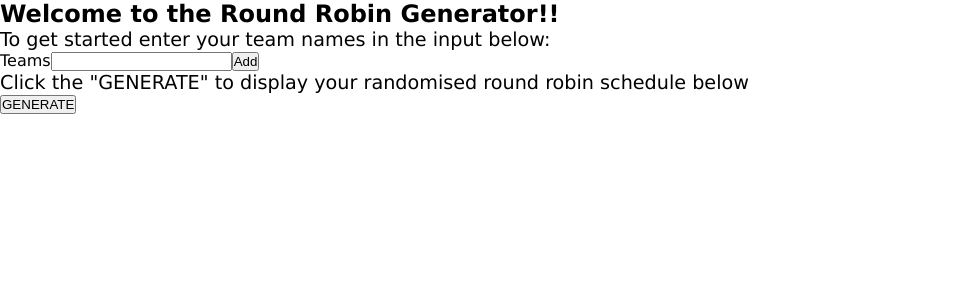
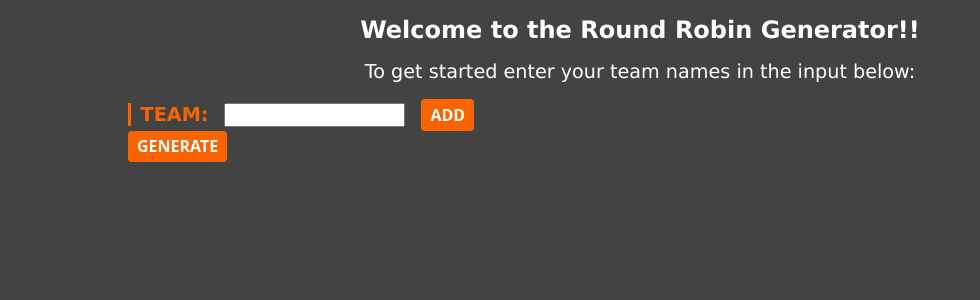
Before and after one commit to seanscott95/Tournament-Generator, a React (Vite) app: page / in a window 1280 px wide. Shown: the top 300 px of the page, without its empty margins (0-980 px from the left). Built offline with nearby package versions, Linux system fonts and the light colour scheme.

Commit message:
created styles for buttons, styled the background of the app and the generator component, still need to style the list of names that are created

```diff
--- a/src/components/Generator.jsx
+++ b/src/components/Generator.jsx
@@ -11,21 +11,21 @@ const Generator = () => {
     } = useGenerator();
 
     return (
-        <>
-            <section>
+        <div className='generatorContainer'>
+            <section className='heading'>
                 <h1>Welcome to the Round Robin Generator!!</h1>
                 <p>To get started enter your team names in the input below:</p>
             </section>
-            <section>
+            <section className='inputContainer'>
                 <div className="inputGroup">
-                    <label htmlFor="teams">Teams</label>
+                    <label htmlFor="teams">TEAM:</label>
                     <input
                         type="text"
                         id="teams"
                         name="teams"
                         value={teamNameInput} onChange={(e) => setTeamNameInput(e.target.value)}
                     />
-                    <button onClick={addTeamName}>Add</button>
+                    <button onClick={addTeamName}>ADD</button>
                 </div>
             </section>
             <section>
@@ -38,17 +38,15 @@ const Generator = () => {
             </section>
             <section>
                 <div className="inputGroup">
-                    <p>Click the "GENERATE" to display your randomised round robin schedule below</p>
                     <button onClick={() => handleGenerateClick()}>GENERATE</button>
                 </div>
             </section>
             <section>
                 {allGames && allGames.map((game) => {
-                    console.log('game', game)
                     return <h2>{game[0]} VS {game[1]}</h2>
                 })}
             </section>
-        </>
+        </div>
     );
 };
 
--- a/src/index.css
+++ b/src/index.css
@@ -17,4 +17,72 @@ body {
   width: 100%;
   box-sizing: border-box;
   font-family: Verdana, Geneva, Tahoma, sans-serif;
+  background: #434343;
+}
+
+/* ---------- Components ---------- */
+/* ----- Generator ----- */
+.generatorContainer {
+  height: 100vh;
+  display: flex;
+  flex-direction: column;
+  align-items: center;
+}
+.generatorContainer section {
+  width: 80%;
+}
+.generatorContainer h1 {
+  text-align: center;
+}
+.generatorContainer .heading {
+  color: white;
+  display: flex;
+  flex-direction: column;
+  justify-content: center;
+  align-items: center;
+  gap: 1em;
+  padding: 1em;
+}
+.generatorContainer .inputGroup {
+  display: flex;
+  gap: 1em;
+  align-items: center;
+}
+.generatorContainer .inputGroup label {
+  font-weight: bold;
+  color: #fa6400;
+  border-left: 3px solid #fa6400;
+  padding-left: 0.5em;
+  font-size: 1.2em;
+}
+.generatorContainer .inputGroup input {
+  line-height: 1.5;
+}
+.generatorContainer .inputGroup button {
+  background-color: #fa6400;
+  border: 1px solid transparent;
+  border-radius: 0.25rem;
+  color: #fff;
+  cursor: pointer;
+  font-family: system-ui, -apple-system, system-ui, "Helvetica Neue", Helvetica, Arial, sans-serif;
+  font-size: 16px;
+  font-weight: 600;
+  justify-content: center;
+  line-height: 1.25;
+  margin: 0;
+  padding: 0.3em 0.5em;
+  position: relative;
+  text-decoration: none;
+  transition: all 250ms;
+}
+.generatorContainer .inputGroup button:hover, .generatorContainer .inputGroup button:focus {
+  background-color: #fb8332;
+  box-shadow: rgba(0, 0, 0, 0.1) 0 4px 12px;
+}
+.generatorContainer .inputGroup button:hover {
+  transform: translateY(-1px);
+}
+.generatorContainer .inputGroup button:active {
+  background-color: #c85000;
+  transform: translateY(0);
 }/*# sourceMappingURL=index.css.map */
--- a/src/index.scss
+++ b/src/index.scss
@@ -22,4 +22,73 @@ body {
   width: 100%;
   box-sizing: border-box;
   font-family: Verdana, Geneva, Tahoma, sans-serif;
+  background: #434343;
 }
+
+/* ---------- Components ---------- */
+/* ----- Generator ----- */
+.generatorContainer {
+  height: 100vh;
+  display: flex;
+  flex-direction: column;
+  align-items: center;
+  section {
+    width: 80%;
+  }
+  h1 {
+    text-align: center;
+  }
+  .heading {
+  color: white;
+  display: flex;
+  flex-direction: column;
+  justify-content: center;
+  align-items: center;
+  gap: 1em;
+  padding: 1em;
+  }
+  .inputGroup {
+    display: flex;
+    gap: 1em;
+    align-items: center;
+    label {
+      font-weight: bold;
+      color: #fa6400;
+      border-left: 3px solid #fa6400;
+      padding-left: .5em;
+      font-size: 1.2em;
+    }
+    input {
+      line-height: 1.5;
+    }
+    button {
+      background-color: #fa6400;
+      border: 1px solid transparent;
+      border-radius: .25rem;
+      color: #fff;
+      cursor: pointer;
+      font-family: system-ui,-apple-system,system-ui,"Helvetica Neue",Helvetica,Arial,sans-serif;
+      font-size: 16px;
+      font-weight: 600;
+      justify-content: center;
+      line-height: 1.25;
+      margin: 0;
+      padding: .3em .5em;
+      position: relative;
+      text-decoration: none;
+      transition: all 250ms;
+      &:hover,
+      &:focus {
+        background-color: #fb8332;
+        box-shadow: rgba(0, 0, 0, 0.1) 0 4px 12px;
+      }
+      &:hover {
+        transform: translateY(-1px);
+      }
+      &:active {
+        background-color: #c85000;
+        transform: translateY(0);
+      }
+    }
+  }
+}
```
Also changed, not shown: 1 other file (tests, documents, lock files or other folders).
